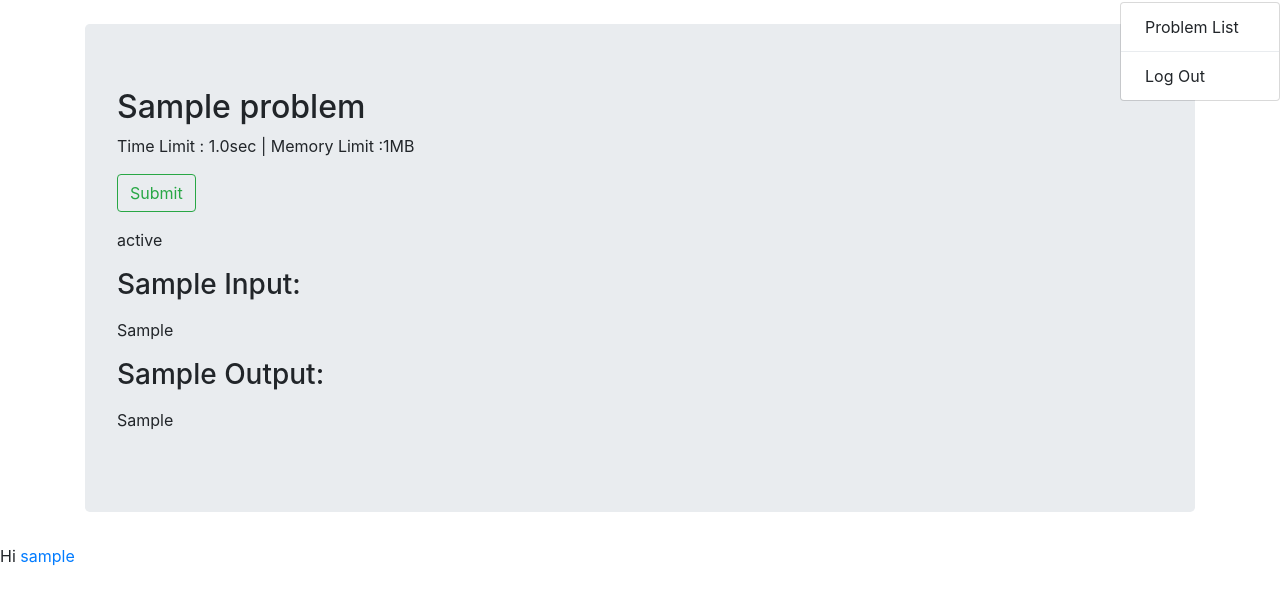
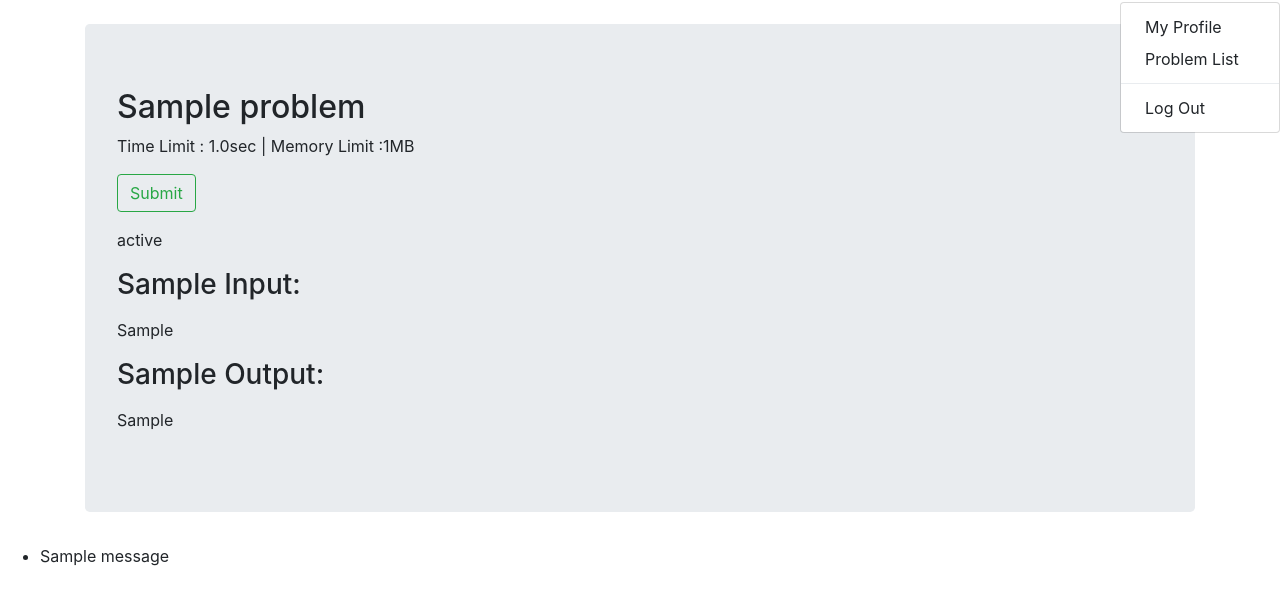
Before and after one commit to ImperishableMe/POCHA-OJ, a Django app: page /problem/1/detail/ in a window 1280 px wide, after a click on "sample". Shown: the part 56-661 px from the top of the page. Run offline with Django 3.2, Linux system fonts and the light colour scheme; a user stored in the database is signed in; tables that the repository leaves empty hold one stand-in row (values such as "Sample post"); one stand-in notice (Sample message) is shown; some libraries are stand-ins or nearby versions.

Commit message:
Confirmation messages pops

```diff
--- a/problem/expected_output.txt
+++ /dev/null
@@ -1 +0,0 @@
-500000500000
--- a/templates/base.html
+++ b/templates/base.html
@@ -29,6 +29,7 @@
                 {{ user.username }}
               </a>
               <div class="dropdown-menu dropdown-menu-right" aria-labelledby="userMenu">
+                <a class="dropdown-item" href = "{% url 'profiles:profile_detail' pk=user.pk %}">My Profile</a>
                 <a class="dropdown-item" href="{% url 'problem:problem_list' %}">Problem List</a>
                 <div class="dropdown-divider"></div>
                 <a class="dropdown-item" href="{% url 'logout' %}">Log Out</a>
@@ -49,8 +50,12 @@
     </div>
 
 
-    {% if user.is_authenticated  %}
-      <p>Hi <a href = "{% url 'profiles:profile_detail' pk=user.pk %}">{{ user.username}}</a></p>
+    {% if messages %}
+    <ul class="messages">
+        {% for message in messages %}
+        <li{% if message.tags %} class="{{ message.tags }}"{% endif %}>{{ message }}</li>
+        {% endfor %}
+    </ul>
     {% endif %}
 
     <!-- Optional JavaScript -->
```
Also changed, not shown: profiles/views.py (+6 -4 lines).
